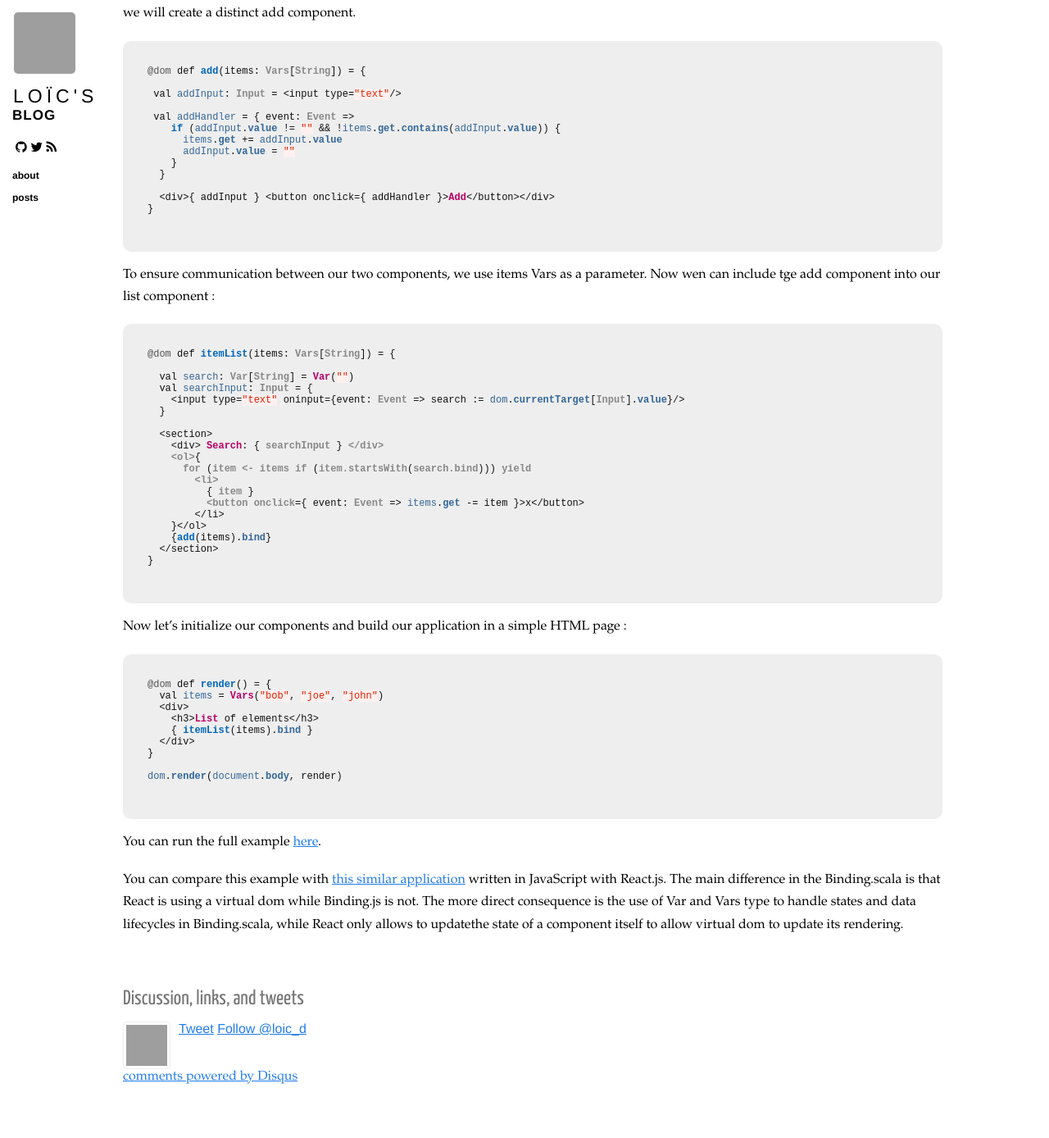
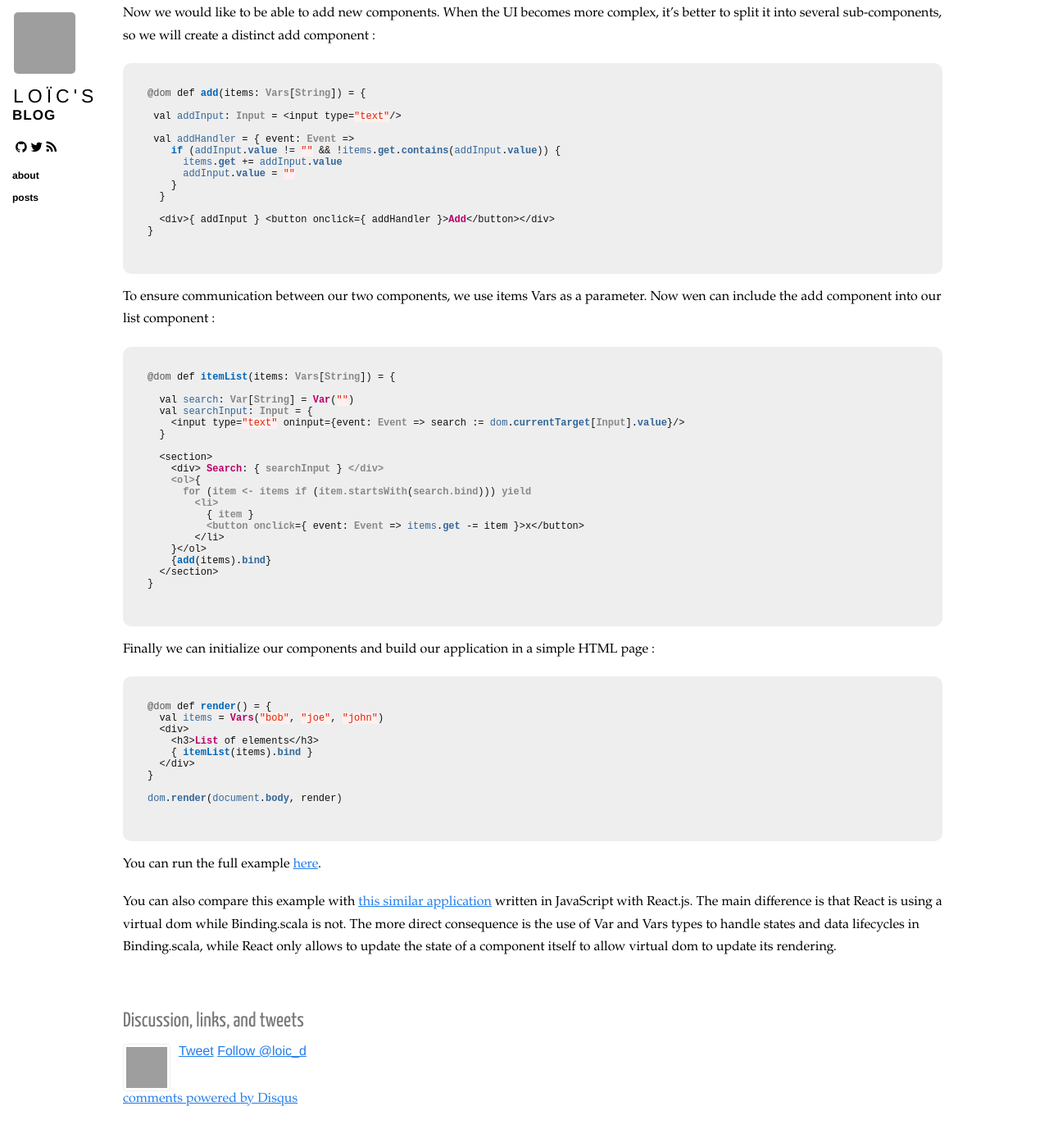
Before and after one commit to loicdescotte/loicdescotte.github.io, a Jekyll site: the page built from _posts/2017-04-12-binding-scalajs.md, in a window 1280 px wide and 1400 px high, scrolled down 1333 px. Shown: the top 1388 px of the window at 82% size. Built offline with Jekyll 4.4.1, drawn with Linux system fonts in a browser that asks for light colours; nearby versions of some CDN libraries; comment, search, counter and statistics services are not loaded; some of the changed text lies outside the part shown; grey boxes are pictures that could not be loaded.

Commit message:
corrections

````diff
--- a/_posts/2017-04-12-binding-scalajs.md
+++ b/_posts/2017-04-12-binding-scalajs.md
@@ -11,9 +11,9 @@ tags:
 
 Binding.scala is a UI library for Scala.js, which is quite similar to React.js.
 
-Let's see how to build a simple list of elements, with a search box and add/remove features.
+Let's see how use this library to build a simple list of elements, with a search box and add/remove features.
 
-Binding.scala allows to mix XML with scala code to dynamically generate HTML code. Let's crite a first version of an item list component :
+Binding.scala allows to mix XML with Scala code to dynamically generate HTML code on the browser side. Let's create a first version of an item list component :
 
 ```scala
 @dom def itemList(items: Vars[String]) = {
@@ -75,8 +75,7 @@ It's also quite easy to add a search box :
 
 Using a simple `if` in items rendering, we can bind a filter to the search box value.
 
-Now we need to ba able to add new components. When the UI becomes more complex, it's better to split it into several sub-components.
-So we will create a distinct add component.
+Now we would like to be able to add new components. When the UI becomes more complex, it's better to split it into several sub-components, so we will create a distinct add component :
 
 ```scala
 @dom def add(items: Vars[String]) = {
@@ -95,7 +94,7 @@ So we will create a distinct add component.
 ```
 
 To ensure communication between our two components, we use items Vars as a parameter.
-Now wen can include tge add component into our list component :
+Now wen can include the add component into our list component :
 
 ```scala
 @dom def itemList(items: Vars[String]) = {
@@ -119,7 +118,7 @@ Now wen can include tge add component into our list component :
 }
 ```
 
-Now let's initialize our components and build our application in a simple HTML page :
+Finally we can initialize our components and build our application in a simple HTML page :
 
 ```scala
 @dom def render() = {
@@ -135,5 +134,5 @@ dom.render(document.body, render)
 
 You can run the full example [here](https://scalafiddle.io/sf/9f4Tp47/1).
 
-You can compare this example with [this similar application](https://codepen.io/loicd/pen/RKJryq) written in JavaScript with React.js. The main difference in the Binding.scala is that React is using a virtual dom while Binding.js is not.
-The more direct consequence is the use of Var and Vars type to handle states and data lifecycles in Binding.scala, while React only allows to updatethe state of a component itself to allow virtual dom to update its rendering.
+You can also compare this example with [this similar application](https://codepen.io/loicd/pen/RKJryq) written in JavaScript with React.js. The main difference is that React is using a virtual dom while Binding.scala is not.
+The more direct consequence is the use of Var and Vars types to handle states and data lifecycles in Binding.scala, while React only allows to update the state of a component itself to allow virtual dom to update its rendering.
````
